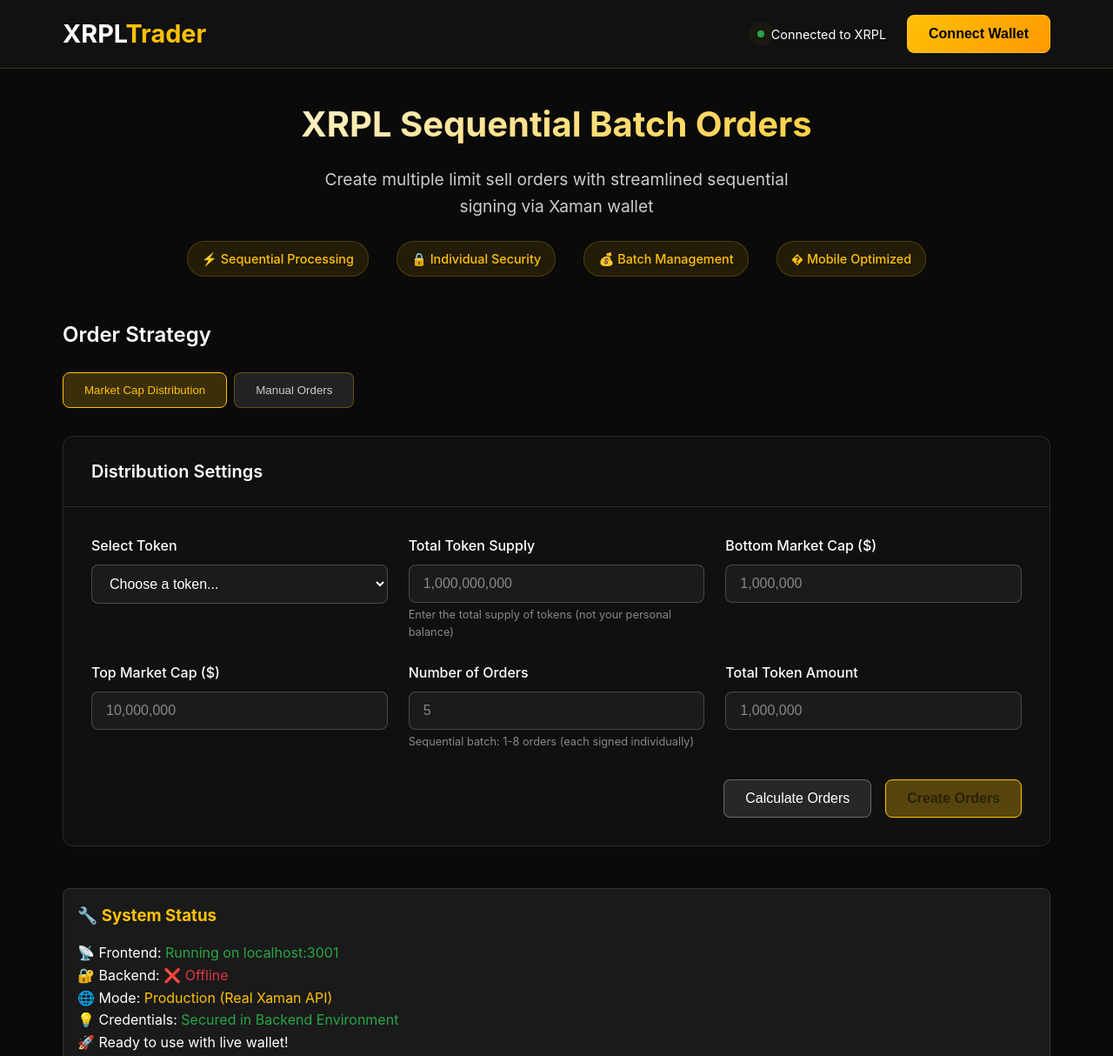
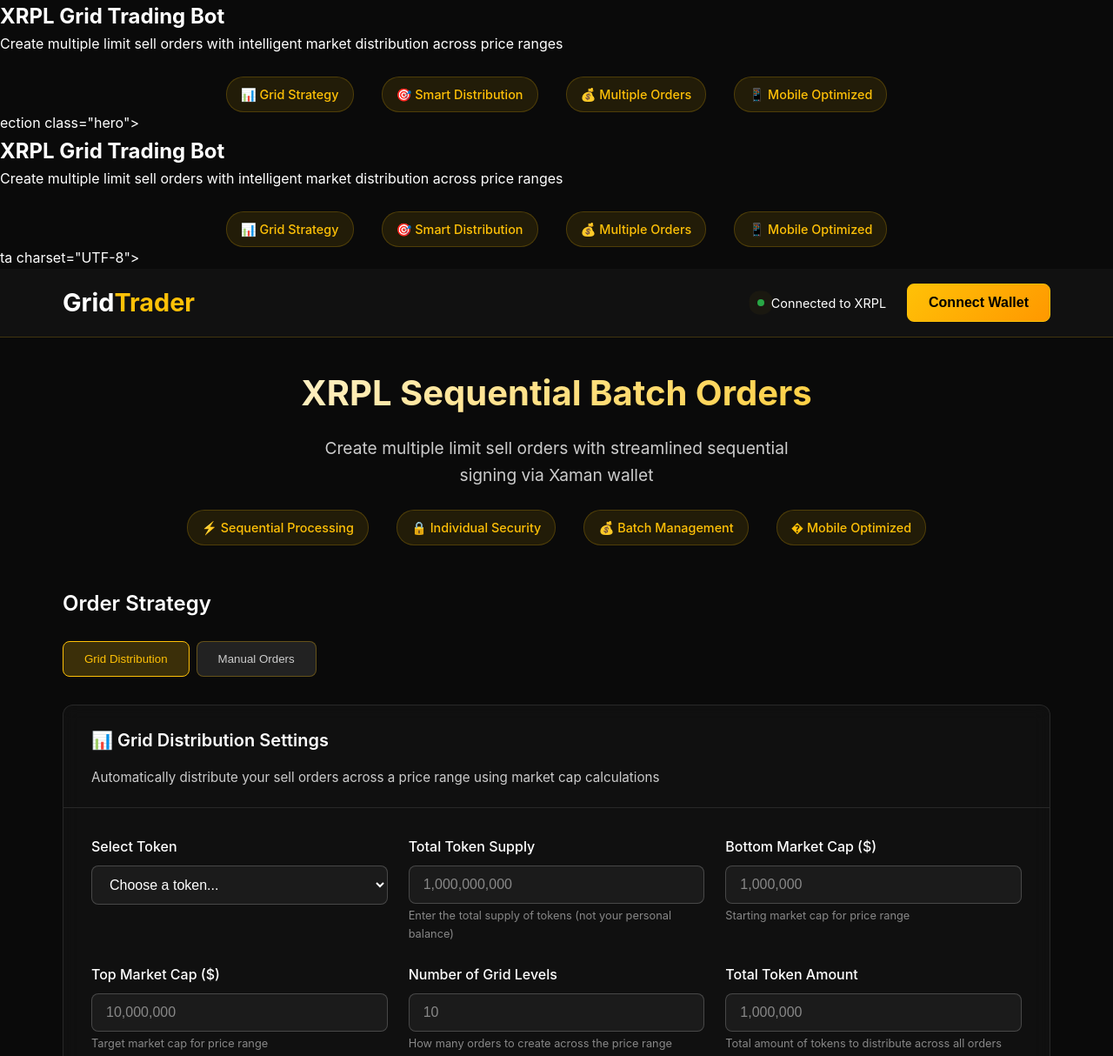
Before and after one commit to Chaps420/LimitOrderTool, a website built with Vite: page index.html in a window 1280 px wide. Shown: the top 1214 px of the page at 87% size. Built offline with nearby package versions, Linux system fonts and the light colour scheme; files whose address does not match are found by name; what xrpl would draw is missing.

Commit message:
Rebranded to GridTrader - removed batch limitations and improved UI

```diff
--- a/index.html
+++ b/index.html
@@ -1,9 +1,26 @@
 <!DOCTYPE html>
 <html lang="en">
-<head>
-    <meta charset="UTF-8">
+<head                        <section class="hero">
+                    <h2>XRPL Grid Trading Bot</h2>
+                    <p>Create multiple limit sell orders with intelligent market distribution across price ranges</p>
+                    <div class="hero-features">
+                        <span class="feature">📊 Grid Strategy</span>
+                        <span class="feature">🎯 Smart Distribution</span>
+                        <span class="feature">💰 Multiple Orders</span>
+                        <span class="feature">📱 Mobile Optimized</span>
+                    </div>
+                </section>ection class="hero">
+                    <h2>XRPL Grid Trading Bot</h2>
+                    <p>Create multiple limit sell orders with intelligent market distribution across price ranges</p>
+                    <div class="hero-features">
+                        <span class="feature">📊 Grid Strategy</span>
+                        <span class="feature">🎯 Smart Distribution</span>
+                        <span class="feature">💰 Multiple Orders</span>
+                        <span class="feature">📱 Mobile Optimized</span>
+                    </div>
+                </section>ta charset="UTF-8">
     <meta name="viewport" content="width=device-width, initial-scale=1.0">
-    <title>XRPL Limit Order Tool</title>
+    <title>GridTrader - XRPL Grid Trading Bot</title>
     <link rel="stylesheet" href="./src/css/styles.css">
 </head>
 <body>
@@ -12,7 +29,7 @@
         <header class="header">
             <div class="header-content">
                 <div class="logo">
-                    <h1>XRPL<span class="accent">Trader</span></h1>
+                    <h1>Grid<span class="accent">Trader</span></h1>
                 </div>
                 <div class="header-actions">
                     <div class="network-status" id="networkStatus">
@@ -56,7 +73,7 @@
                     </div>
 
                     <div class="strategy-tabs">
-                        <button class="tab-btn active" data-strategy="market-cap">Market Cap Distribution</button>
+                        <button class="tab-btn active" data-strategy="market-cap">Grid Distribution</button>
                         <button class="tab-btn" data-strategy="manual">Manual Orders</button>
                     </div>
 
@@ -64,7 +81,10 @@
                     <div class="strategy-content active" id="marketCapStrategy">
                         <div class="card">
                             <div class="card-header">
-                                <h4>Distribution Settings</h4>
+                                <h4>📊 Grid Distribution Settings</h4>
+                                <div class="card-description">
+                                    <p>Automatically distribute your sell orders across a price range using market cap calculations</p>
+                                </div>
                             </div>
                             <div class="card-body">
                                 <div class="form-grid">
@@ -89,22 +109,25 @@
                                     <div class="form-group">
                                         <label for="bottomMarketCap">Bottom Market Cap ($)</label>
                                         <input type="number" id="bottomMarketCap" placeholder="1,000,000" class="form-control">
+                                        <small class="form-help">Starting market cap for price range</small>
                                     </div>
 
                                     <div class="form-group">
                                         <label for="topMarketCap">Top Market Cap ($)</label>
                                         <input type="number" id="topMarketCap" placeholder="10,000,000" class="form-control">
+                                        <small class="form-help">Target market cap for price range</small>
                                     </div>
 
                                     <div class="form-group">
-                                        <label for="orderCount">Number of Orders</label>
-                                        <input type="number" id="orderCount" placeholder="5" min="1" max="8" class="form-control">
-                                        <small class="form-help">Sequential batch: 1-8 orders (each signed individually)</small>
+                                        <label for="orderCount">Number of Grid Levels</label>
+                                        <input type="number" id="orderCount" placeholder="10" min="1" class="form-control">
+                                        <small class="form-help">How many orders to create across the price range</small>
                                     </div>
 
                                     <div class="form-group">
                                         <label for="totalTokens">Total Token Amount</label>
                                         <input type="number" id="totalTokens" placeholder="1,000,000" class="form-control">
+                                        <small class="form-help">Total amount of tokens to distribute across all orders</small>
                                     </div>
                                 </div>
 
@@ -120,11 +143,16 @@
                     <div class="strategy-content" id="manualStrategy">
                         <div class="card">
                             <div class="card-header">
-                                <h4>Manual Order Entry</h4>
-                                <div class="batch-counter">
-                                    <span id="manualOrderCount">0</span>/8 orders
+                                <h4>📝 Manual Order Entry</h4>
+                                <div class="card-description">
+                                    <p>Manually specify individual sell orders with custom prices and amounts</p>
                                 </div>
-                                <button class="btn btn-small" id="addOrder">+ Add Order</button>
+                                <div class="manual-header-actions">
+                                    <div class="batch-counter">
+                                        <span id="manualOrderCount">0</span> orders
+                                    </div>
+                                    <button class="btn btn-small" id="addOrder">+ Add Order</button>
+                                </div>
                             </div>
                             <div class="card-body">
                                 <div id="manualOrdersList" class="manual-orders-list">
--- a/src/css/styles.css
+++ b/src/css/styles.css
@@ -262,14 +262,35 @@
     padding: 1.5rem 2rem;
     border-bottom: 1px solid rgba(255, 255, 255, 0.1);
     display: flex;
-    justify-content: space-between;
-    align-items: center;
+    flex-direction: column;
+    align-items: flex-start;
+    gap: 1rem;
 }
 
 .card-header h4 {
     font-size: 1.25rem;
     font-weight: 600;
     color: #ffffff;
+    margin: 0;
+}
+
+.card-description {
+    width: 100%;
+}
+
+.card-description p {
+    margin: 0;
+    color: #cccccc;
+    font-size: 0.95rem;
+    line-height: 1.4;
+}
+
+.manual-header-actions {
+    display: flex;
+    align-items: center;
+    gap: 1rem;
+    width: 100%;
+    justify-content: space-between;
 }
 
 .batch-counter {
```
Also changed, not shown: src/js/wallet-connector-real.js (+1 -6 lines).
